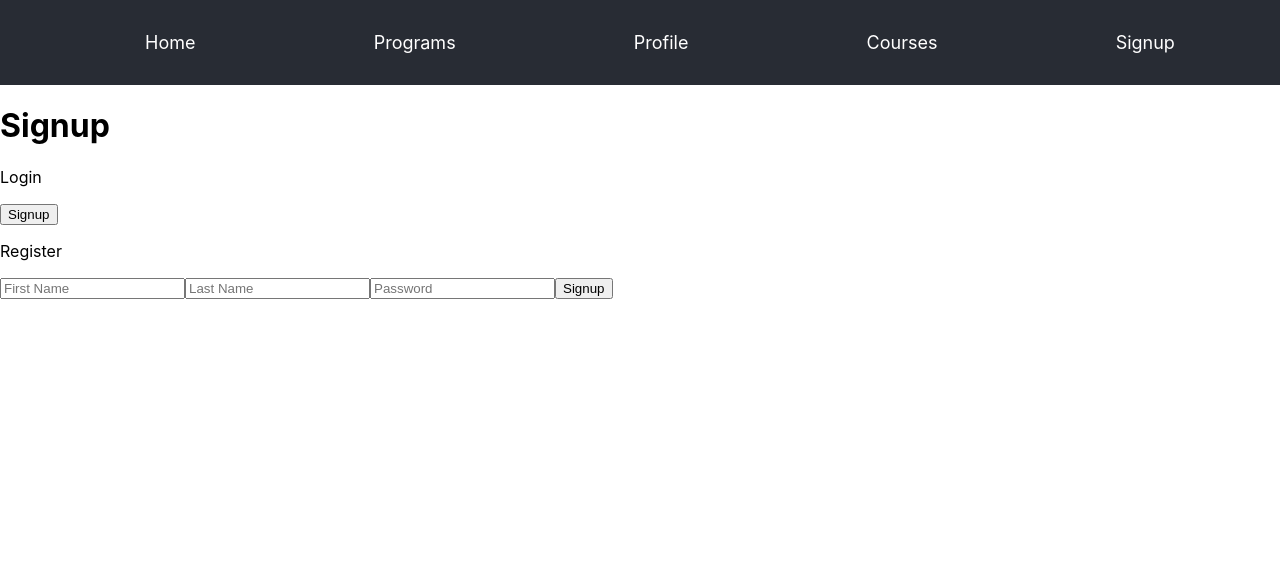
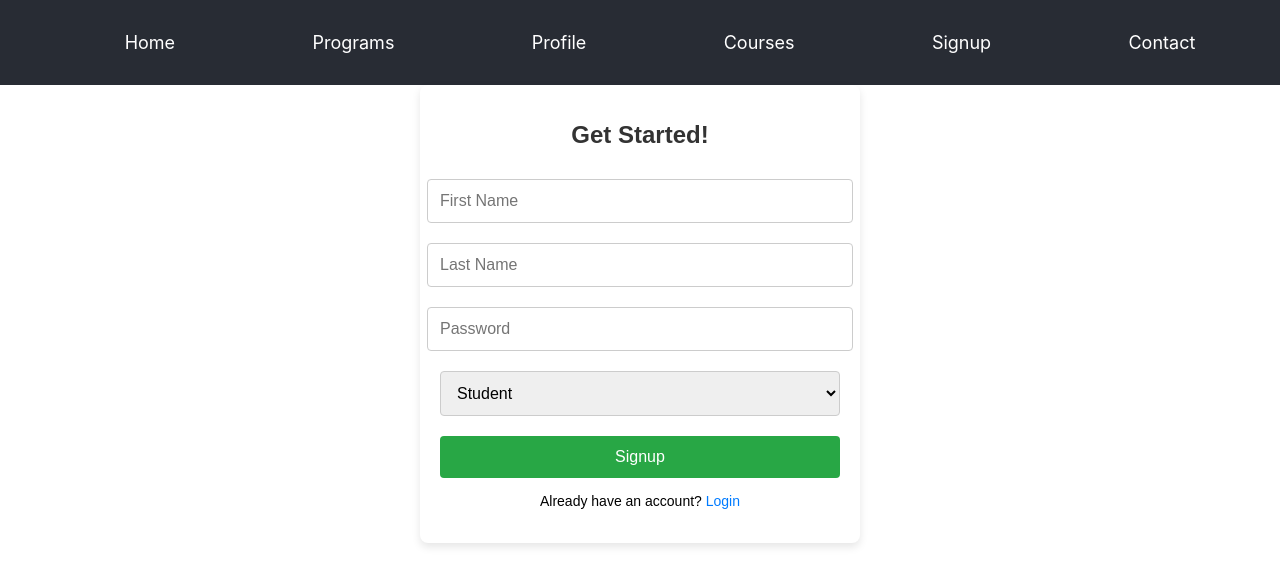
Before and after one commit to code-sample-git/group2-bow-course-registration, a React (Create React App) app: page /signup in a window 1280 px wide. Shown: the top 586 px of the page. Built offline with nearby package versions, Linux system fonts and the light colour scheme.

Commit message:
Login, signup and contact
made signup.js and css aswell as login.js and css. Contact page unfinished

```diff
--- a/src/App.js
+++ b/src/App.js
@@ -7,6 +7,8 @@ import Programs from './components/Programs';
 import Courses from './components/Courses';
 import Signup from './components/Signup';
 import Profile from './components/Profile';
+import Contact from './components/Contact';
+import Login from './components/Login'
 
 function App() {
   return (
@@ -19,6 +21,8 @@ function App() {
           <Route path="/profile" element={<Profile />} />
           <Route path="/courses" element={<Courses />} />
           <Route path="/signup" element={<Signup />} />
+          <Route path="/contact" element={<Contact />} />
+          <Route path="/login" element={<Login />} />
         </Routes>
       </div>
     </Router>
--- /dev/null
+++ b/src/components/Contact.js
@@ -0,0 +1,56 @@
+// src/components/Contact.js
+import React, { useState } from 'react';
+import { useNavigate } from 'react-router-dom';
+import './Contact.css';
+
+const Contact = () => {
+    const [message, setMessage] = useState('');
+    const [userRole, setUserRole] = useState(() => {
+        // Get the role from session storage
+        const userCredentials = JSON.parse(sessionStorage.getItem('userCredentials')) || [];
+        // Check if there are any logged-in users
+        return userCredentials.length > 0 ? userCredentials[0].role : null;
+    });
+
+    const navigate = useNavigate();
+
+    const handleSubmit = (event) => {
+        event.preventDefault();
+        if (userRole === 'Student') {
+            // Logic for students submitting feedback
+            alert(`Feedback submitted: ${message}`);
+            setMessage('');
+        } else if (userRole === 'Admin') {
+            // Logic for admin to view submitted forms (could be an alert or navigate to another page)
+            alert(`Viewing submitted forms...`);
+        }
+    };
+
+    return (
+        <div className="contact-container">
+            <h1>Contact Us</h1>
+            <form onSubmit={handleSubmit}>
+                {userRole === 'Student' ? (
+                    <>
+                        <textarea
+                            placeholder="Enter your message here"
+                            value={message}
+                            onChange={(e) => setMessage(e.target.value)}
+                            required
+                        />
+                        <button type="submit">Submit Feedback</button>
+                    </>
+                ) : userRole === 'Admin' ? (
+                    <div>
+                        <p>Admin view: Here you can see all submitted forms.</p>
+                        <button onClick={() => navigate('/admin-forms')}>View Forms</button>
+                    </div>
+                ) : (
+                    <p>Please log in to see the contact options.</p>
+                )}
+            </form>
+        </div>
+    );
+};
+
+export default Contact;
--- /dev/null
+++ b/src/components/Login.css
@@ -0,0 +1,70 @@
+
+.login-container {
+    font-family: 'Arial', sans-serif;
+    background-color: #fff;
+    border-radius: 8px;
+    box-shadow: 0 4px 8px rgba(0, 0, 0, 0.1);
+    width: 400px;
+    padding: 20px;
+    text-align: center;
+    margin: 0 auto;
+}
+
+.login-container h1 {
+    color: #333;
+    margin-bottom: 20px;
+    font-size: 24px;
+}
+
+.login-container form {
+    display: flex;
+    flex-direction: column;
+    align-items: center;
+}
+
+.login-container input {
+    width: 100%;
+    padding: 12px;
+    margin: 10px 0;
+    border: 1px solid #ccc;
+    border-radius: 4px;
+    font-size: 16px;
+}
+
+.login-container button {
+    width: 100%;
+    padding: 12px;
+    background-color: #007bff;
+    color: #fff;
+    border: none;
+    border-radius: 4px;
+    font-size: 16px;
+    cursor: pointer;
+    margin-top: 10px;
+}
+
+.login-container button:hover {
+    background-color: #0056b3;
+}
+
+.login-container p {
+    margin-top: 15px;
+    font-size: 14px;
+}
+
+.login-container p a {
+    color: #28a745;
+    text-decoration: none;
+}
+
+.login-container p a:hover {
+    text-decoration: underline;
+}
+
+/* Responsive styles */
+@media (max-width: 500px) {
+    .login-container {
+        width: 100%;
+        padding: 15px;
+    }
+}
--- /dev/null
+++ b/src/components/Login.js
@@ -0,0 +1,64 @@
+// src/components/Login.js
+import React, { useState } from 'react';
+import { Link, useNavigate } from 'react-router-dom';
+import './Login.css';
+
+const Login = () => {
+    const [userID, setUserID] = useState('');
+    const [password, setPassword] = useState('');
+    const navigate = useNavigate();
+
+    const handleSubmit = (event) => {
+        event.preventDefault();
+
+        const userCredentials = JSON.parse(sessionStorage.getItem('userCredentials')) || [];
+
+        // Check if user credentials are available
+        if (userCredentials.length === 0) {
+            alert('No user credentials found. Please sign up first.');
+            return;
+        }
+
+        // Find the user based on userID and password
+        const user = userCredentials.find(
+            user => user.userID && user.userID.toString() === userID &&
+                    user.password === password
+        );
+
+        if (user) {
+            alert(`Login successful as ${user.firstName}`);
+            // Redirect to Home page after successful login
+            navigate('/'); // Redirects to Home.js
+        } else {
+            alert('Invalid credentials');
+        }
+    };
+
+    return (
+        <div className="login-container">
+            <h1>Login</h1>
+            <form onSubmit={handleSubmit}>
+                <input
+                    type="text"
+                    placeholder="User ID"
+                    value={userID}
+                    onChange={(e) => setUserID(e.target.value)}
+                    required
+                />
+                <input
+                    type="password"
+                    placeholder="Password"
+                    value={password}
+                    onChange={(e) => setPassword(e.target.value)}
+                    required
+                />
+
+                <button type="submit">Login</button>
+            </form>
+
+            <p>Don't have an account? <Link to="/signup">Signup</Link></p>
+        </div>
+    );
+};
+
+export default Login;
--- a/src/components/Navbar.js
+++ b/src/components/Navbar.js
@@ -13,6 +13,7 @@ const Navbar = () => {
         <li><Link to="/profile">Profile</Link></li>
         <li><Link to="/courses">Courses</Link></li>
         <li><Link to="/signup">Signup</Link></li>
+        <li><Link to="/contact">Contact</Link></li>
       </ul>
     </nav>
   );
--- /dev/null
+++ b/src/components/Signup.css
@@ -0,0 +1,70 @@
+/* General styles scoped to signup-container */
+.signup-container {
+    font-family: 'Arial', sans-serif;
+    background-color: #fff;
+    border-radius: 8px;
+    box-shadow: 0 4px 8px rgba(0, 0, 0, 0.1);
+    width: 400px;
+    padding: 20px;
+    text-align: center;
+    margin: 0 auto;
+}
+
+.signup-container h1 {
+    color: #333;
+    margin-bottom: 20px;
+    font-size: 24px;
+}
+
+.signup-container form {
+    display: flex;
+    flex-direction: column;
+    align-items: center;
+}
+
+.signup-container input,
+.signup-container select {
+    width: 100%;
+    padding: 12px;
+    margin: 10px 0;
+    border: 1px solid #ccc;
+    border-radius: 4px;
+    font-size: 16px;
+}
+
+.signup-container button {
+    width: 100%;
+    padding: 12px;
+    background-color: #28a745;
+    color: #fff;
+    border: none;
+    border-radius: 4px;
+    font-size: 16px;
+    cursor: pointer;
+    margin-top: 10px;
+}
+
+.signup-container button:hover {
+    background-color: #218838;
+}
+
+.signup-container p {
+    margin-top: 15px;
+    font-size: 14px;
+}
+
+.signup-container p a {
+    color: #007bff;
+    text-decoration: none;
+}
+
+.signup-container p a:hover {
+    text-decoration: underline;
+}
+
+@media (max-width: 500px) {
+    .signup-container {
+        width: 100%;
+        padding: 15px;
+    }
+}
--- a/src/components/Signup.js
+++ b/src/components/Signup.js
@@ -1,44 +1,50 @@
 // src/components/Signup.js
-import React from 'react';
+import React, { useState } from 'react';
+import { Link } from 'react-router-dom';
+import './Signup.css';
 
 const Signup = () => {
+    const [role, setRole] = useState('Student');
+
+    const handleRoleChange = (event) => {
+        setRole(event.target.value);
+    };
+
     const handleSubmit = (event) => {
         event.preventDefault();
-        //check if the userCredentials array is already in session storage
-        if (sessionStorage.getItem('userCredentials')) {
-            //if it is, get the array and store it in the userCredentials variable
-            var userCredentials = JSON.parse(sessionStorage.getItem('userCredentials'));
-        }else{
-            //Create array to storage user Credentials
-            var userCredentials = [];
-            //save the array to session storage
-            sessionStorage.setItem('userCredentials', JSON.stringify(userCredentials));
-
-        }
+        let userCredentials = JSON.parse(sessionStorage.getItem('userCredentials')) || [];
 
         const firstName = event.target[0].value;
         const lastName = event.target[1].value;
         const password = event.target[2].value;
-        userCredentials.push({ firstName, lastName, password });
+
+        // Generate a random 6-digit user ID
+        const userID = Math.floor(100000 + Math.random() * 900000);
+
+        // Save user data
+        userCredentials.push({ firstName, lastName, password, userID, role });
         sessionStorage.setItem('userCredentials', JSON.stringify(userCredentials));
+
+        alert(`User ${firstName} ${lastName} signed up as ${role} with ID: ${userID}`);
     };
 
+    return (
+        <div className="signup-container">
+            <h1>Get Started!</h1>
+            <form onSubmit={handleSubmit}>
+                <input type="text" placeholder="First Name" required />
+                <input type="text" placeholder="Last Name" required />
+                <input type="password" placeholder="Password" required />
 
-    return (
-        <div>
-            <h1>Signup</h1>
-            <p>Login</p>
-            <form>
-                <button type="submit">Signup</button>
-            </form>
-            <p>Register</p>
-            <form  onSubmit={handleSubmit}>
-                <input type="text" placeholder="First Name" />
-                <input type="text" placeholder="Last Name" />
-                {/* Password field */}
-                <input type="password" placeholder="Password" />
+                <select value={role} onChange={handleRoleChange}>
+                    <option value="Student">Student</option>
+                    <option value="Admin">Admin</option>
+                </select>
+
                 <button id="submit" type="submit">Signup</button>
             </form>
+
+            <p>Already have an account? <Link to="/login">Login</Link></p>
         </div>
     );
 };
```
Also changed, not shown: src/components/Contact.css (added).
